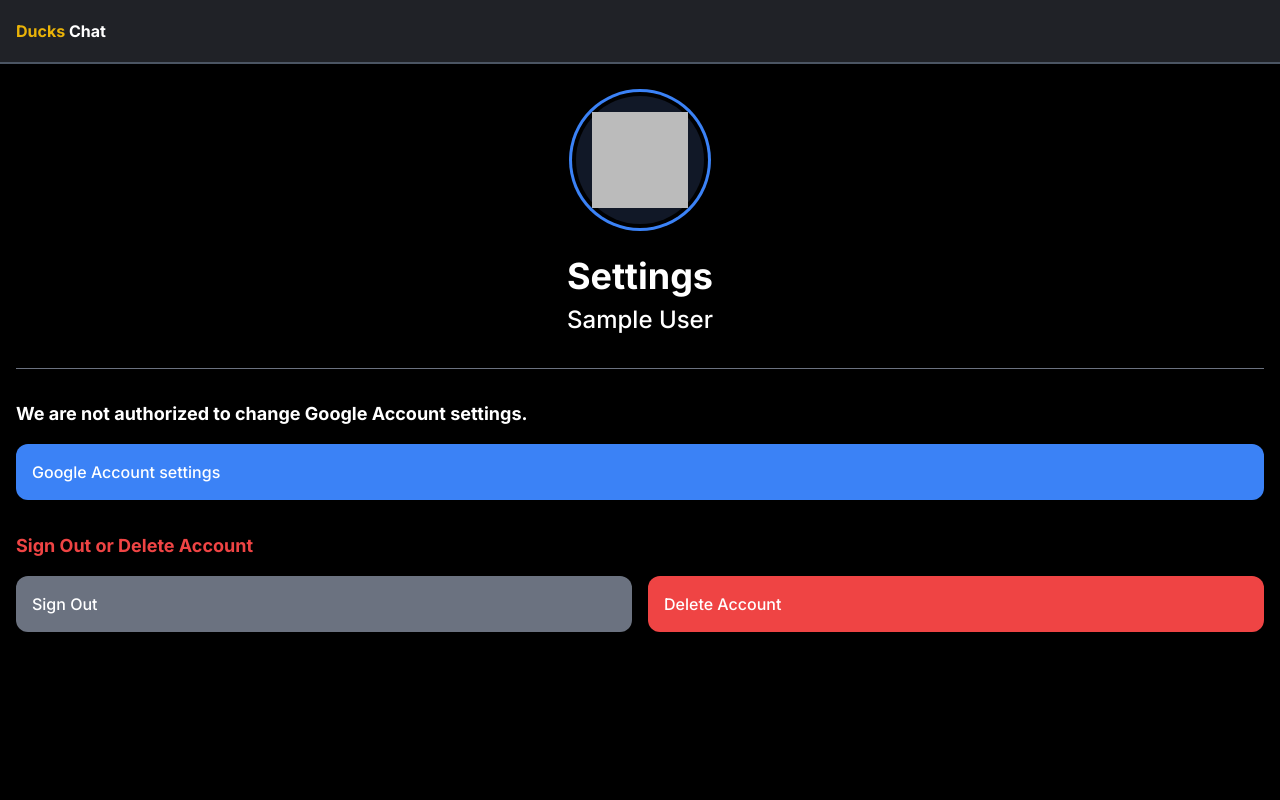
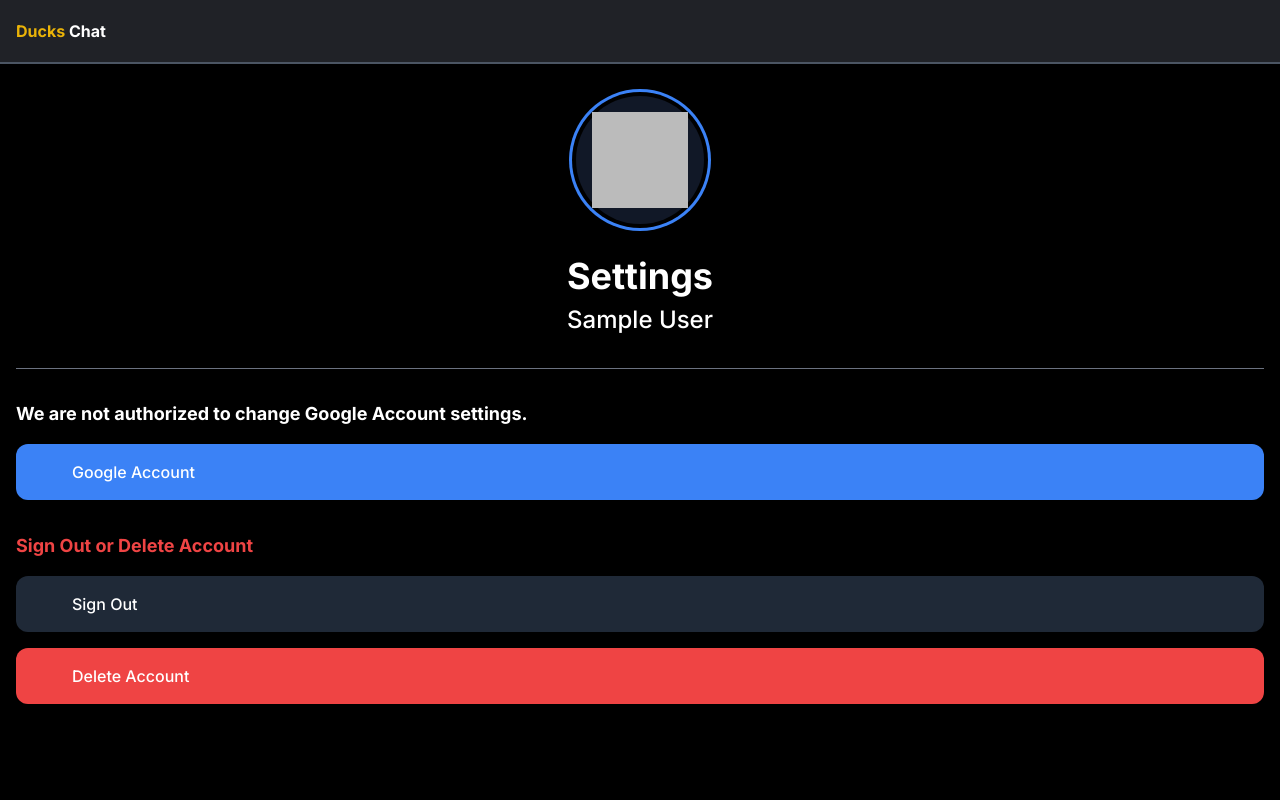
Before and after one commit to electrolyte-orb/chats-duckdns, a Next.js app: page /account in a window 1280 px wide. Shown: the top 800 px of the page. Built offline with nearby package versions, Linux system fonts and the light colour scheme; no server answers; sample sign-in values are in the browser's storage; some icons are missing.

Commit message:
enhanced button design

```diff
--- a/pages/account.tsx
+++ b/pages/account.tsx
@@ -4,9 +4,9 @@ import { useRouter } from 'next/router';
 import { useEffect, useState } from 'react';
 import { useAuthState } from 'react-firebase-hooks/auth';
 import Link from 'next/link';
-import ExternalLinkIcon from '@heroicons/react/outline/ExternalLinkIcon';
-import LogoutIcon from '@heroicons/react/outline/LogoutIcon';
-import TrashIcon from '@heroicons/react/outline/TrashIcon';
+import ExternalLinkIcon from '@heroicons/react/solid/ExternalLinkIcon';
+import LogoutIcon from '@heroicons/react/solid/LogoutIcon';
+import TrashIcon from '@heroicons/react/solid/TrashIcon';
 import { deleteUser, signOut } from 'firebase/auth';
 
 export default function Account() {
@@ -16,9 +16,8 @@ export default function Account() {
 	const router = useRouter();
 
 	useEffect(() => {
-		console.debug('[DEBUG]', user);
 		if (loading === false && user === null) router.replace('/');
-	}, [user, loading]);
+	}, [loading]);
 
 	function handleSignOut() {
 		signOut(auth).catch(setExternalError);
@@ -57,28 +56,28 @@ export default function Account() {
 									We are not authorized to change Google Account settings.
 								</h1>
 								<Link href="https://myaccount.google.com/">
-									<button className="bg-blue-500 rounded-xl p-4 flex justify-between items-center w-full text-white font-medium mt-4">
-										Google Account settings
-										<ExternalLinkIcon className="h-4" />
+									<button className="bg-blue-500 rounded-xl py-4 px-14 flex justify-between items-center w-full text-white font-medium mt-4">
+										Google Account
+										<ExternalLinkIcon className="h-5" />
 									</button>
 								</Link>
 								<h1 className="text-lg font-bold text-red-500 mt-8">
 									Sign Out or Delete Account
 								</h1>
-								<div className="grid gap-4 grid-cols-2">
+								<div className="grid gap-4 grid-cols-1 mt-4">
 									<button
 										onClick={handleSignOut}
-										className="bg-gray-500 rounded-xl p-4 flex justify-between items-center w-full text-white font-medium mt-4"
+										className="bg-gray-800 rounded-xl py-4 px-14 flex justify-between items-center w-full text-white font-medium focus:ring-2 focus:ring-gray-800 focus:ring-offset-2 focus:ring-offset-black transition"
 									>
 										Sign Out
-										<LogoutIcon className="h-4" />
+										<LogoutIcon className="h-5" />
 									</button>
 									<button
 										onClick={handleDelete}
-										className="bg-red-500 rounded-xl p-4 flex justify-between items-center w-full text-white font-medium mt-4"
+										className="bg-red-500 rounded-xl py-4 px-14 flex justify-between items-center w-full text-white font-medium focus:ring-2 focus:ring-red-500 focus:ring-offset-2 focus:ring-offset-black transition"
 									>
 										Delete Account
-										<TrashIcon className="h-4" />
+										<TrashIcon className="h-5" />
 									</button>
 								</div>
 								{error && (
--- a/pages/index.tsx
+++ b/pages/index.tsx
@@ -1,6 +1,7 @@
 import { GetStaticProps } from 'next';
 import Head from 'next/head';
 import Link from 'next/link';
+import ArrowNarrowRightIcon from '@heroicons/react/solid/ArrowNarrowRightIcon';
 
 interface HomeProps {
 	buildSHA: string;
@@ -28,8 +29,9 @@ export default function Home({ buildSHA }: HomeProps) {
 					<span className="text-yellow-500">Ducks!</span>
 				</h1>
 				<Link href="/get-ducky">
-					<button className="w-full mt-6 p-2 bg-yellow-500 text-black rounded-xl font-medium focus:ring-2 focus:ring-offset-2 focus:ring-offset-black focus:ring-yellow-500">
-						Get Ducky!
+					<button className="flex items-center w-full mt-6 py-4 px-14 bg-gray-100 text-yellow-600 rounded-lg font-bold focus:ring-4 focus:ring-gray-200 transition shadow-md">
+						Get Ducky
+						<ArrowNarrowRightIcon className="h-6 ml-auto" />
 					</button>
 				</Link>
 			</section>
```
